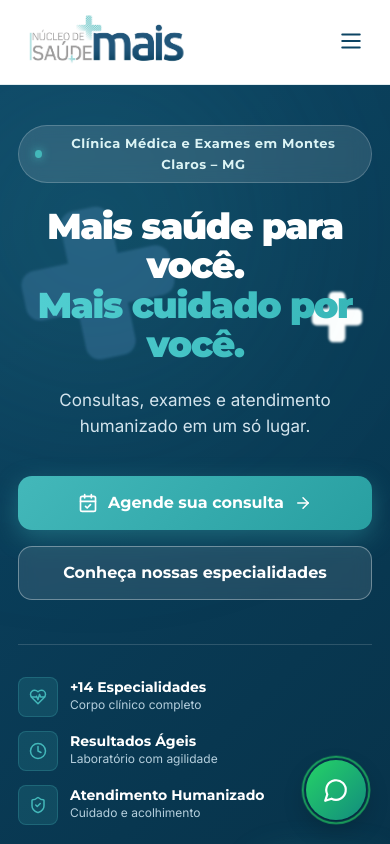
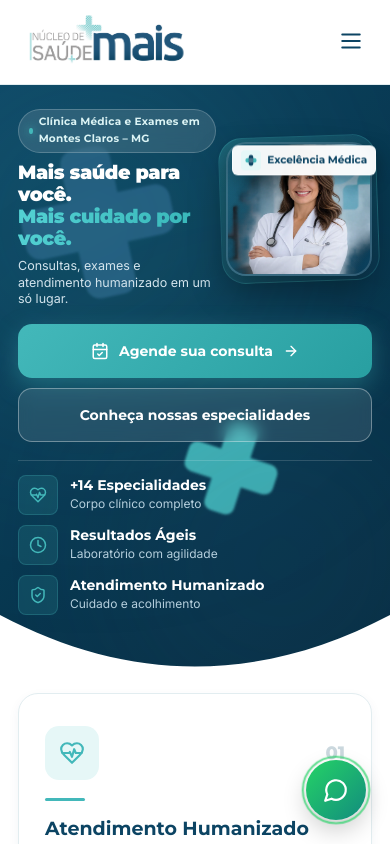
Before and after one commit to Karenfernandes20/nucleo-saude-mais, a Next.js app: page / in a window 390 px wide. Shown: the top 844 px of the page. Built offline with nearby package versions, Linux system fonts and the light colour scheme.

Commit message:
style(hero): adaptar layout mobile para exibir foto da profissional lado a lado com informacoes

```diff
--- a/src/app/globals.css
+++ b/src/app/globals.css
@@ -592,16 +592,27 @@ ul, ol {
 }
 
 .hero-container {
-  display: grid;
-  grid-template-columns: 1.15fr 0.95fr;
-  align-items: center;
-  gap: 48px;
   position: relative;
   z-index: 2;
 }
 
+.hero-split-row {
+  display: grid;
+  grid-template-columns: 1.15fr 0.95fr;
+  align-items: center;
+  gap: 48px;
+}
+
 .hero-content {
   max-width: 620px;
+}
+
+.hero-actions-desktop {
+  display: flex;
+}
+
+.hero-actions-mobile {
+  display: none;
 }
 
 .hero-badge {
@@ -3117,34 +3128,14 @@ ul, ol {
    RESPONSIVE BREAKPOINTS
    ========================================================================== */
 @media (max-width: 1140px) {
-  .hero-container {
-    grid-template-columns: 1fr;
-    gap: 40px;
-    text-align: center;
+  .hero-split-row {
+    grid-template-columns: 1.15fr 0.85fr;
+    gap: 32px;
+    align-items: center;
   }
 
   .hero-content {
     max-width: 100%;
-    margin: 0 auto;
-  }
-
-  .hero-subtitle {
-    margin-left: auto;
-    margin-right: auto;
-  }
-
-  .hero-actions {
-    justify-content: center;
-  }
-
-  .hero-trust-bar {
-    max-width: 600px;
-    margin: 0 auto;
-    text-align: left;
-  }
-
-  .hero-visual-col {
-    margin-top: 20px;
   }
 
   .differentials-grid {
@@ -3196,6 +3187,30 @@ ul, ol {
 
   .mobile-toggle-btn {
     display: block;
+  }
+
+  .hero-split-row {
+    grid-template-columns: 1.12fr 0.88fr;
+    gap: 16px;
+    align-items: center;
+    margin-bottom: 20px;
+    text-align: left;
+  }
+
+  .hero-content {
+    text-align: left;
+  }
+
+  .hero-actions-desktop {
+    display: none;
+  }
+
+  .hero-actions-mobile {
+    display: flex;
+    flex-direction: column;
+    gap: 10px;
+    width: 100%;
+    margin-bottom: 22px;
   }
 
   .section {
@@ -3244,32 +3259,137 @@ ul, ol {
   }
 
   .hero-section {
-    padding: 40px 0 80px;
+    padding: 24px 0 54px;
+  }
+
+  .hero-split-row {
+    display: grid;
+    grid-template-columns: 1.15fr 0.85fr;
+    align-items: center;
+    gap: 10px;
+    margin-bottom: 16px;
+    text-align: left;
+  }
+
+  .hero-content {
+    text-align: left;
+    max-width: 100%;
+  }
+
+  .hero-badge {
+    padding: 4px 10px;
+    gap: 6px;
+    margin-bottom: 8px;
+  }
+
+  .hero-badge-dot {
+    width: 6px;
+    height: 6px;
+  }
+
+  .hero-badge-text {
+    font-size: 0.65625rem;
+    letter-spacing: 0.02em;
   }
 
   .hero-title {
-    font-size: 2.25rem;
-  }
-
-  .hero-actions {
+    font-size: clamp(1.2rem, 4.6vw, 1.55rem);
+    line-height: 1.16;
+    letter-spacing: -0.02em;
+    margin-bottom: 8px;
+    text-align: left;
+  }
+
+  .hero-subtitle {
+    font-size: 0.78125rem;
+    line-height: 1.35;
+    margin-bottom: 0;
+    color: #D3E4ED;
+    text-align: left;
+  }
+
+  .hero-visual-col {
+    display: flex;
+    justify-content: center;
+    align-items: center;
+    margin-top: 0;
+  }
+
+  .hero-image-frame {
+    position: relative;
+    width: 100%;
+    max-width: 220px;
+  }
+
+  .hero-image-wrapper {
+    border-radius: 20px;
+    box-shadow: 0 15px 35px rgba(0, 0, 0, 0.35);
+  }
+
+  .hero-frame-backdrop {
+    inset: -6px;
+    border-radius: 24px;
+  }
+
+  .hero-diagonal-accent {
+    display: none;
+  }
+
+  .hero-floating-location {
+    display: none;
+  }
+
+  .hero-floating-stat {
+    position: absolute;
+    top: 6px;
+    right: -4px;
+    padding: 4px 8px;
+    gap: 6px;
+    border-radius: 6px;
+    box-shadow: 0 6px 16px rgba(0, 0, 0, 0.25);
+    background: rgba(255, 255, 255, 0.95);
+    margin: 0;
+  }
+
+  .hero-floating-stat .floating-card-symbol {
+    width: 20px;
+    height: 20px;
+    border-radius: 4px;
+  }
+
+  .hero-floating-stat .floating-card-body strong {
+    font-size: 0.65625rem;
+    line-height: 1.1;
+  }
+
+  .hero-floating-stat .floating-card-body span {
+    display: none;
+  }
+
+  .hero-actions-desktop {
+    display: none;
+  }
+
+  .hero-actions-mobile {
+    display: flex;
     flex-direction: column;
+    gap: 10px;
     width: 100%;
+    margin-bottom: 18px;
   }
 
   .hero-cta-primary,
   .hero-cta-secondary {
     width: 100%;
+    padding: 12px 18px;
+    font-size: 0.875rem;
   }
 
   .hero-trust-bar {
     grid-template-columns: 1fr;
-    gap: 14px;
-  }
-
-  .hero-floating-location,
-  .hero-floating-stat {
-    position: static;
-    margin: 10px auto;
+    gap: 10px;
+    padding-top: 14px;
+    text-align: left;
   }
 
   .differentials-grid {
--- a/src/components/hero.tsx
+++ b/src/components/hero.tsx
@@ -2,7 +2,7 @@
 
 import React from 'react';
 import Image from 'next/image';
-import { CalendarCheck, ArrowRight, ShieldCheck, HeartPulse, Clock, Sparkles, MapPin } from 'lucide-react';
+import { CalendarCheck, ArrowRight, ShieldCheck, HeartPulse, Clock, MapPin } from 'lucide-react';
 import { clinic } from '@/data/clinic';
 import BrandCross from './brand-cross';
 
@@ -11,7 +11,9 @@ interface HeroProps {
 }
 
 export default function Hero({ onExploreSpecialties }: HeroProps) {
-  const whatsappHref = `https://wa.me/${clinic.whatsappNumber}?text=${encodeURIComponent('Olá! Gostaria de agendar uma consulta no Núcleo de Saúde Mais.')}`;
+  const whatsappHref = `https://wa.me/${clinic.whatsappNumber}?text=${encodeURIComponent(
+    'Olá! Gostaria de agendar uma consulta no Núcleo de Saúde Mais.'
+  )}`;
 
   return (
     <section id="inicio" className="hero-section">
@@ -25,7 +27,9 @@ export default function Hero({ onExploreSpecialties }: HeroProps) {
       </div>
 
       <div className="site-container hero-container">
-        {/* Left Column: Typography & Conversion CTAs */}
+        {/* Main Side-by-Side Area: Text on Left, Doctor Photo on Right (Both Desktop & Mobile) */}
+        <div className="hero-split-row">
+          {/* Left Column: Typography & Headings */}
           <div className="hero-content">
             {/* Eyebrow / Tag */}
             <div className="hero-badge">
@@ -44,8 +48,8 @@ export default function Hero({ onExploreSpecialties }: HeroProps) {
               Consultas, exames e atendimento humanizado em um só lugar.
             </p>
 
-          {/* Primary Action Buttons */}
-          <div className="hero-actions">
+            {/* Primary Action Buttons (Desktop only) */}
+            <div className="hero-actions hero-actions-desktop">
               <a
                 href={whatsappHref}
                 target="_blank"
@@ -56,6 +60,74 @@ export default function Hero({ onExploreSpecialties }: HeroProps) {
                 <CalendarCheck size={20} />
                 <span>Agende sua consulta</span>
                 <ArrowRight size={18} className="btn-arrow" />
+              </a>
+
+              <button
+                onClick={onExploreSpecialties}
+                className="btn btn-outline-white btn-lg hero-cta-secondary"
+                aria-label="Conheça nossas especialidades médicas"
+              >
+                <span>Conheça nossas especialidades</span>
+              </button>
+            </div>
+          </div>
+
+          {/* Right Column: Hero Image with Editorial Diagonal & Curved Framing */}
+          <div className="hero-visual-col">
+            <div className="hero-image-frame">
+              {/* Background geometric accents */}
+              <div className="hero-frame-backdrop" aria-hidden="true" />
+              <div className="hero-diagonal-accent" aria-hidden="true" />
+
+              {/* Doctor Image */}
+              <div className="hero-image-wrapper">
+                <Image
+                  src="/images/clinica/team/doutora.webp"
+                  alt="Médica do Núcleo de Saúde Mais em ambiente acolhedor"
+                  width={620}
+                  height={680}
+                  priority
+                  className="hero-doctor-img"
+                />
+              </div>
+
+              {/* Floating Floating Card 1: Montes Claros Location */}
+              <div className="hero-floating-card hero-floating-location">
+                <div className="floating-card-icon">
+                  <MapPin size={18} className="text-teal" />
+                </div>
+                <div className="floating-card-body">
+                  <strong>Centro de Montes Claros</strong>
+                  <span>Rua Januária, 684</span>
+                </div>
+              </div>
+
+              {/* Floating Card 2: Humanized Care Rating */}
+              <div className="hero-floating-card hero-floating-stat">
+                <div className="floating-card-symbol">
+                  <BrandCross size={16} color="#43B8BA" variant="duo" />
+                </div>
+                <div className="floating-card-body">
+                  <strong>Excelência Médica</strong>
+                  <span>Estrutura moderna</span>
+                </div>
+              </div>
+            </div>
+          </div>
+        </div>
+
+        {/* Primary Action Buttons (Mobile: full width below the side-by-side block) */}
+        <div className="hero-actions hero-actions-mobile">
+          <a
+            href={whatsappHref}
+            target="_blank"
+            rel="noopener noreferrer"
+            className="btn btn-teal btn-lg hero-cta-primary"
+            aria-label="Agende sua consulta pelo WhatsApp"
+          >
+            <CalendarCheck size={18} />
+            <span>Agende sua consulta</span>
+            <ArrowRight size={16} className="btn-arrow" />
           </a>
 
           <button
@@ -101,50 +173,6 @@ export default function Hero({ onExploreSpecialties }: HeroProps) {
         </div>
       </div>
 
-        {/* Right Column: Hero Image with Editorial Diagonal & Curved Framing */}
-        <div className="hero-visual-col">
-          <div className="hero-image-frame">
-            {/* Background geometric accents */}
-            <div className="hero-frame-backdrop" aria-hidden="true" />
-            <div className="hero-diagonal-accent" aria-hidden="true" />
-
-            {/* Doctor Image */}
-            <div className="hero-image-wrapper">
-              <Image
-                src="/images/clinica/team/doutora.webp"
-                alt="Médica do Núcleo de Saúde Mais em ambiente acolhedor"
-                width={620}
-                height={680}
-                priority
-                className="hero-doctor-img"
-              />
-            </div>
-
-            {/* Floating Floating Card 1: Montes Claros Location */}
-            <div className="hero-floating-card hero-floating-location">
-              <div className="floating-card-icon">
-                <MapPin size={20} className="text-teal" />
-              </div>
-              <div className="floating-card-body">
-                <strong>Centro de Montes Claros</strong>
-                <span>Rua Januária, 684</span>
-              </div>
-            </div>
-
-            {/* Floating Card 2: Humanized Care Rating */}
-            <div className="hero-floating-card hero-floating-stat">
-              <div className="floating-card-symbol">
-                <BrandCross size={16} color="#43B8BA" variant="duo" />
-              </div>
-              <div className="floating-card-body">
-                <strong>Excelência Médica</strong>
-                <span>Estrutura moderna</span>
-              </div>
-            </div>
-          </div>
-        </div>
-      </div>
-
       {/* Elegant Curved Transition Wave at bottom */}
       <div className="hero-bottom-transition" aria-hidden="true">
         <svg
```
Lines whose indentation alone changed are shown as unchanged.
